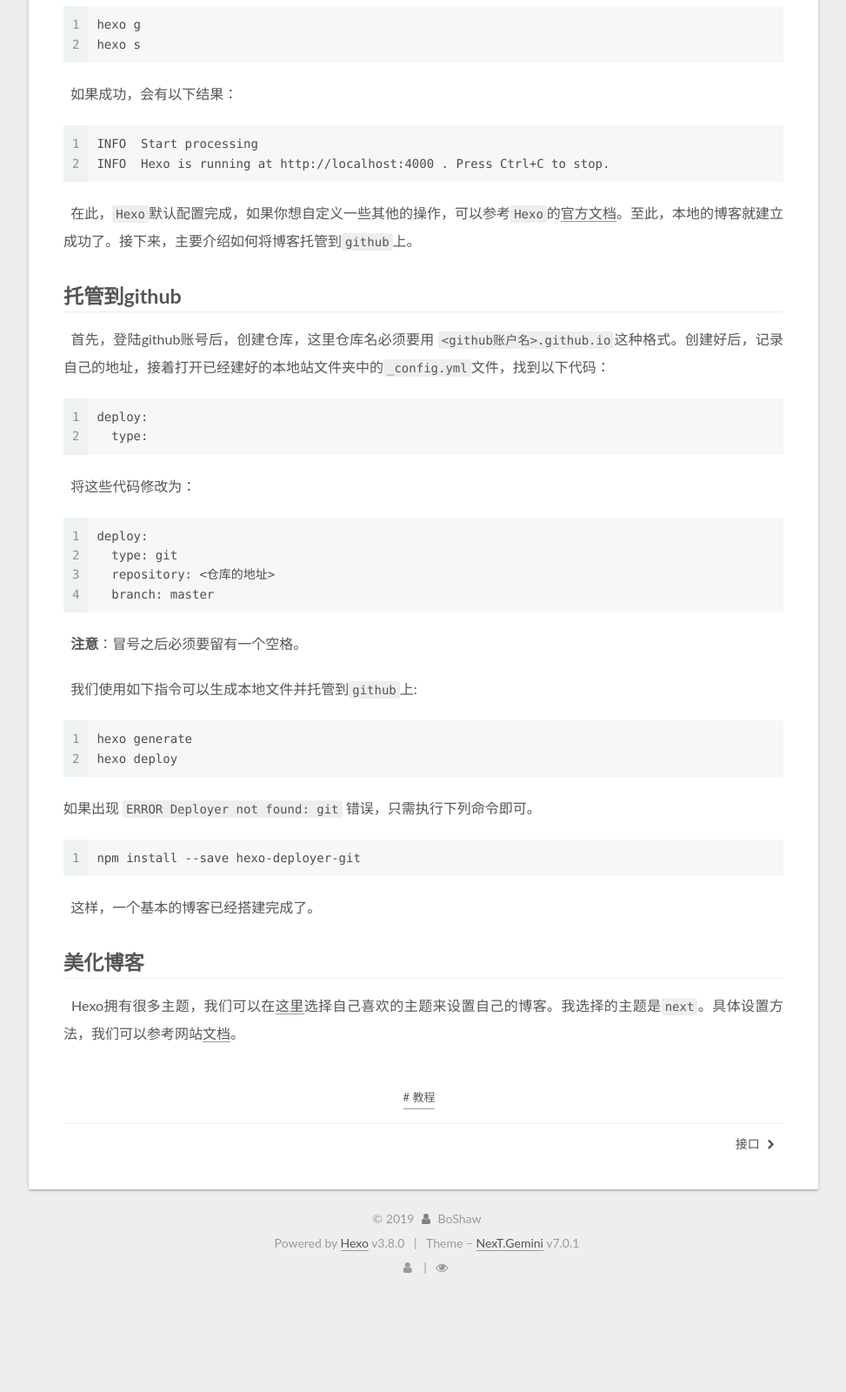
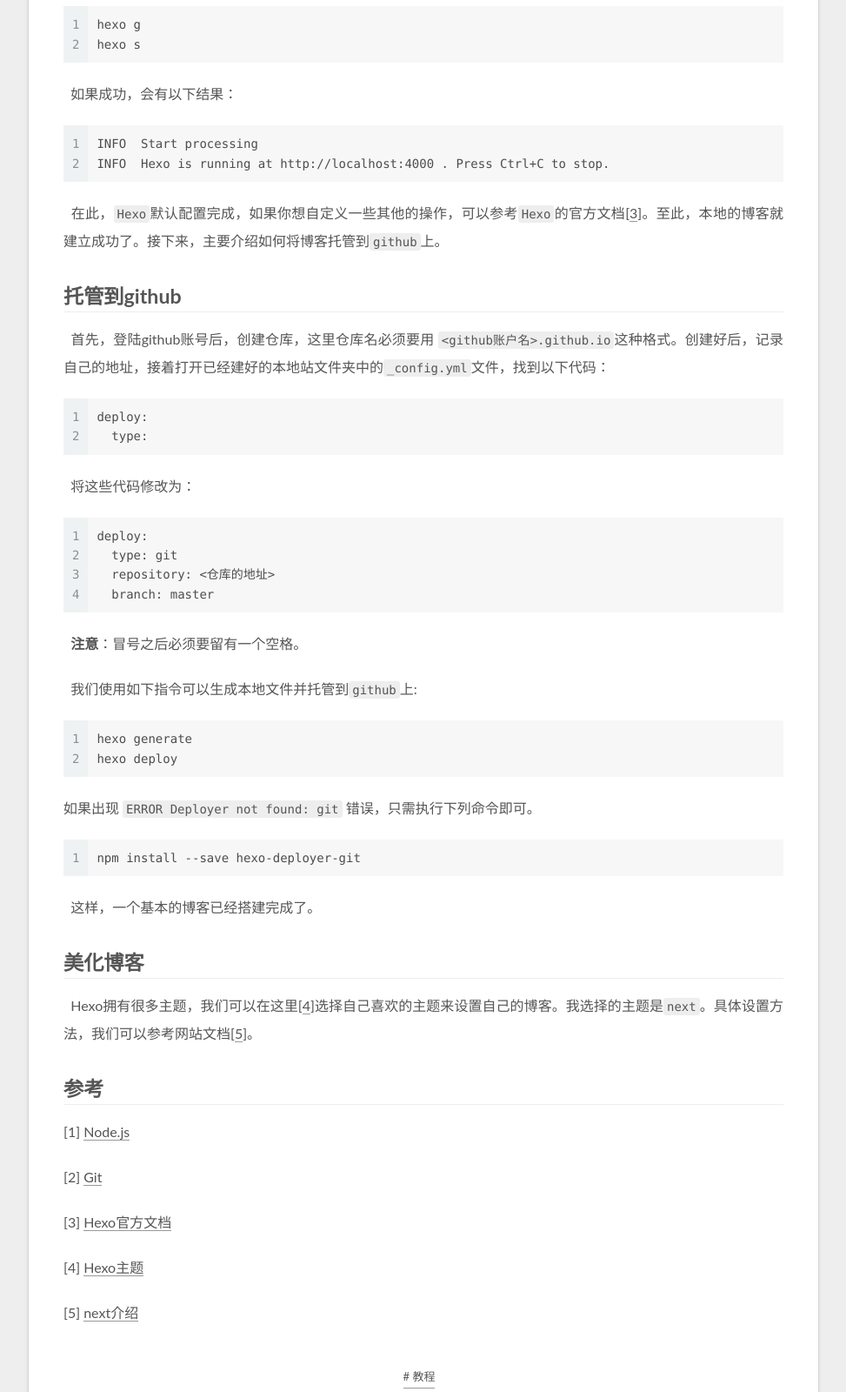
Before and after one commit to BoShawGH/BoShawGH.github.io, a plain HTML site: page 2019/03/10/blog搭建/index.html in a window 1280 px wide. Shown: the part 1200-2800 px from the top of the page at 87% size, without its empty margins (279-1252 px from the left). Before the commit the page ends 2691 px from the top, so only its background shows below. Drawn offline with Linux system fonts and the light colour scheme; some packages are replaced by stand-ins of ours; a script that the page names is missing.

Commit message:
Site updated: 2019-03-12 16:06:08

```diff
--- a/2019/03/10/blog搭建/index.html
+++ b/2019/03/10/blog搭建/index.html
@@ -106,7 +106,7 @@
 <meta property="og:site_name" content="小站">
 <meta property="og:description" content="&amp;nbsp;&amp;nbsp;这是我的第一篇正式博客，本文主要介绍了我的博客的搭建过程。本博客基于Hexo框架，托管于github。下面就介绍搭建博客的具体过程。">
 <meta property="og:locale" content="default">
-<meta property="og:updated_time" content="2019-03-11T07:10:15.405Z">
+<meta property="og:updated_time" content="2019-03-12T08:04:00.862Z">
 <meta name="twitter:card" content="summary">
 <meta name="twitter:title" content="我的blog搭建过程">
 <meta name="twitter:description" content="&amp;nbsp;&amp;nbsp;这是我的第一篇正式博客，本文主要介绍了我的博客的搭建过程。本博客基于Hexo框架，托管于github。下面就介绍搭建博客的具体过程。">
@@ -399,7 +399,7 @@
 
                   <span class="post-meta-item-text">Edited on</span>
 
-                <time title="Modified: 2019-03-11 15:10:15" itemprop="dateModified" datetime="2019-03-11T15:10:15+08:00">2019-03-11</time>
+                <time title="Modified: 2019-03-12 16:04:00" itemprop="dateModified" datetime="2019-03-12T16:04:00+08:00">2019-03-12</time>
 
 
           </span>
@@ -456,7 +456,7 @@
 <figure class="highlight bash"><table><tr><td class="gutter"><pre><span class="line">1</span><br><span class="line">2</span><br></pre></td><td class="code"><pre><span class="line">hexo g</span><br><span class="line">hexo s</span><br></pre></td></tr></table></figure>
 <p>&nbsp;&nbsp;如果成功，会有以下结果：</p>
 <figure class="highlight bash"><table><tr><td class="gutter"><pre><span class="line">1</span><br><span class="line">2</span><br></pre></td><td class="code"><pre><span class="line">INFO  Start processing</span><br><span class="line">INFO  Hexo is running at http://localhost:4000 . Press Ctrl+C to stop.</span><br></pre></td></tr></table></figure>
-<p>&nbsp;&nbsp;在此，<code>Hexo</code>默认配置完成，如果你想自定义一些其他的操作，可以参考<code>Hexo</code>的<a href="https://hexo.io/zh-cn/docs/" target="_blank" rel="noopener">官方文档</a>。至此，本地的博客就建立成功了。接下来，主要介绍如何将博客托管到<code>github</code>上。</p>
+<p>&nbsp;&nbsp;在此，<code>Hexo</code>默认配置完成，如果你想自定义一些其他的操作，可以参考<code>Hexo</code>的官方文档[<a href="https://hexo.io/zh-cn/docs/" target="_blank" rel="noopener">3</a>]。至此，本地的博客就建立成功了。接下来，主要介绍如何将博客托管到<code>github</code>上。</p>
 <h2 id="托管到github"><a href="#托管到github" class="headerlink" title="托管到github"></a>托管到github</h2><p>&nbsp;&nbsp;首先，登陆github账号后，创建仓库，这里仓库名必须要用 <code>&lt;github账户名&gt;.github.io</code>这种格式。创建好后，记录自己的地址，接着打开已经建好的本地站文件夹中的<code>_config.yml</code>文件，找到以下代码：</p>
 <figure class="highlight plain"><table><tr><td class="gutter"><pre><span class="line">1</span><br><span class="line">2</span><br></pre></td><td class="code"><pre><span class="line">deploy:</span><br><span class="line">  type:</span><br></pre></td></tr></table></figure>
 <p>&nbsp;&nbsp;将这些代码修改为：</p>
@@ -467,7 +467,12 @@
 <p>如果出现 <code>ERROR Deployer not found: git</code> 错误，只需执行下列命令即可。</p>
 <figure class="highlight plain"><table><tr><td class="gutter"><pre><span class="line">1</span><br></pre></td><td class="code"><pre><span class="line">npm install --save hexo-deployer-git</span><br></pre></td></tr></table></figure>
 <p>&nbsp;&nbsp;这样，一个基本的博客已经搭建完成了。</p>
-<h2 id="美化博客"><a href="#美化博客" class="headerlink" title="美化博客"></a>美化博客</h2><p>&nbsp;&nbsp;Hexo拥有很多主题，我们可以在<a href="https://hexo.io/themes/" target="_blank" rel="noopener">这里</a>选择自己喜欢的主题来设置自己的博客。我选择的主题是<code>next</code>。具体设置方法，我们可以参考网站<a href="http://theme-next.iissnan.com/" target="_blank" rel="noopener">文档</a>。</p>
+<h2 id="美化博客"><a href="#美化博客" class="headerlink" title="美化博客"></a>美化博客</h2><p>&nbsp;&nbsp;Hexo拥有很多主题，我们可以在这里[<a href="https://hexo.io/themes/" target="_blank" rel="noopener">4</a>]选择自己喜欢的主题来设置自己的博客。我选择的主题是<code>next</code>。具体设置方法，我们可以参考网站文档[<a href="http://theme-next.iissnan.com/" target="_blank" rel="noopener">5</a>]。</p>
+<h2 id="参考"><a href="#参考" class="headerlink" title="参考"></a>参考</h2><p>[1] <a href="https://nodejs.org/en/" target="_blank" rel="noopener">Node.js</a></p>
+<p>[2] <a href="https://git-scm.com/" target="_blank" rel="noopener">Git</a></p>
+<p>[3] <a href="https://hexo.io/zh-cn/docs/" target="_blank" rel="noopener">Hexo官方文档</a></p>
+<p>[4] <a href="https://hexo.io/themes/" target="_blank" rel="noopener">Hexo主题</a></p>
+<p>[5] <a href="http://theme-next.iissnan.com/" target="_blank" rel="noopener">next介绍</a></p>
 
 
     </div>
@@ -657,7 +662,7 @@
 
 
 
-              <div class="post-toc-content"><ol class="nav"><li class="nav-item nav-level-2"><a class="nav-link" href="#安装Hexo"><span class="nav-number">1.</span> <span class="nav-text">安装Hexo</span></a><ol class="nav-child"><li class="nav-item nav-level-3"><a class="nav-link" href="#安装前提"><span class="nav-number">1.1.</span> <span class="nav-text">安装前提</span></a></li></ol></li><li class="nav-item nav-level-2"><a class="nav-link" href="#托管到github"><span class="nav-number">2.</span> <span class="nav-text">托管到github</span></a></li><li class="nav-item nav-level-2"><a class="nav-link" href="#美化博客"><span class="nav-number">3.</span> <span class="nav-text">美化博客</span></a></li></ol></div>
+              <div class="post-toc-content"><ol class="nav"><li class="nav-item nav-level-2"><a class="nav-link" href="#安装Hexo"><span class="nav-number">1.</span> <span class="nav-text">安装Hexo</span></a><ol class="nav-child"><li class="nav-item nav-level-3"><a class="nav-link" href="#安装前提"><span class="nav-number">1.1.</span> <span class="nav-text">安装前提</span></a></li></ol></li><li class="nav-item nav-level-2"><a class="nav-link" href="#托管到github"><span class="nav-number">2.</span> <span class="nav-text">托管到github</span></a></li><li class="nav-item nav-level-2"><a class="nav-link" href="#美化博客"><span class="nav-number">3.</span> <span class="nav-text">美化博客</span></a></li><li class="nav-item nav-level-2"><a class="nav-link" href="#参考"><span class="nav-number">4.</span> <span class="nav-text">参考</span></a></li></ol></div>
 
 
           </div>
```
Also changed, not shown: index.html (+1 -1 lines).
